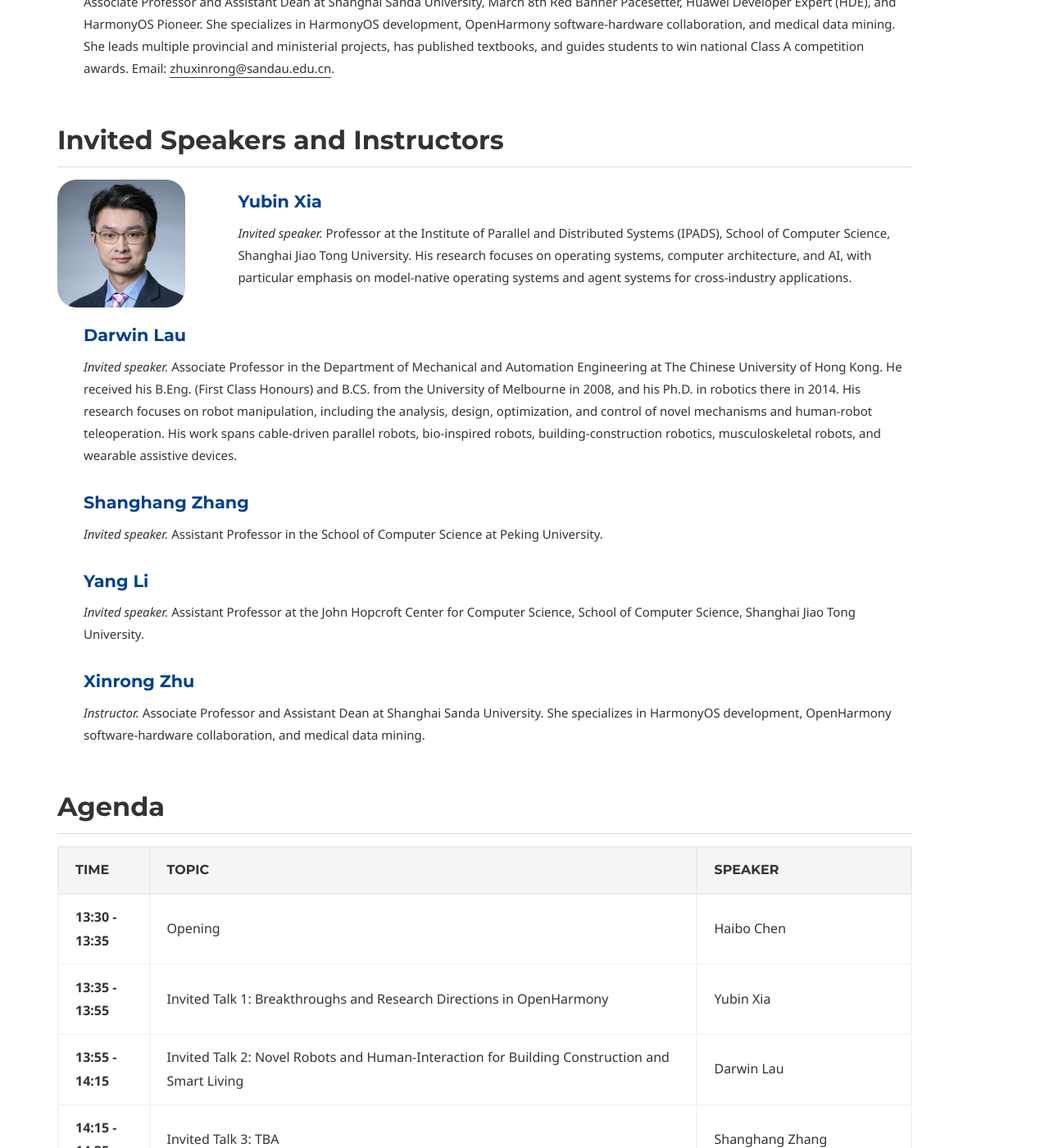
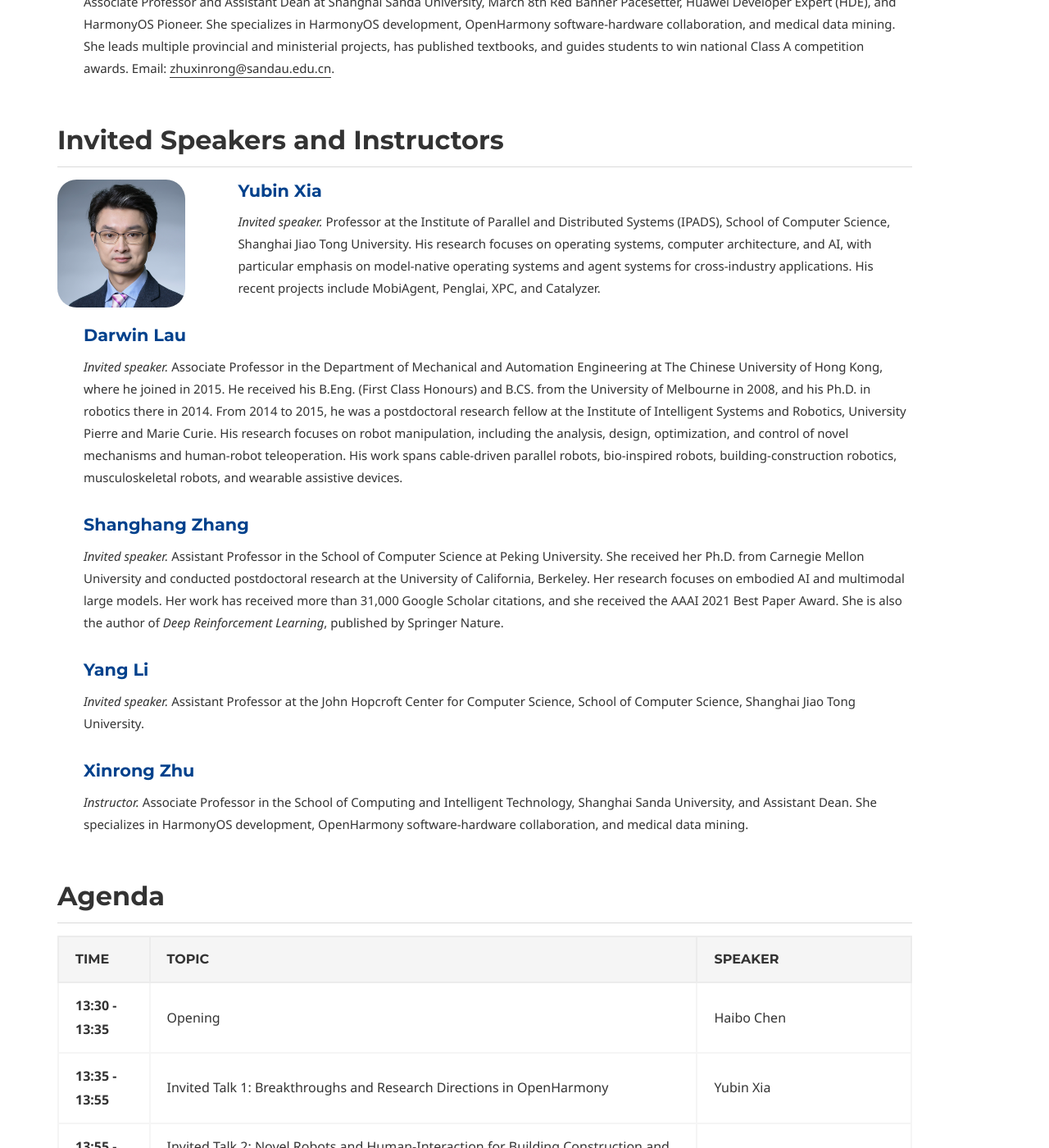
Before and after one commit to openharmony-research/openharmony-research.github.io, a Jekyll site: the page built from tutorial_atc2026.md, in a window 1280 px wide and 1400 px high, scrolled down 1754 px. Shown: the whole window at 82% size. Built offline with Jekyll 4.4.1, drawn with Linux system fonts in a browser that asks for light colours; some web fonts are replaced; some of the changed text lies outside the part shown.

Commit message:
Refresh ATC 2026 speaker information

```diff
--- a/tutorial_atc2026.md
+++ b/tutorial_atc2026.md
@@ -58,21 +58,21 @@ The tutorial is organized around three modules:
   </div>
   <div class="media-left__content">
     <strong>Yubin Xia</strong>
-    <p><em>Invited speaker.</em> Professor at the Institute of Parallel and Distributed Systems (IPADS), School of Computer Science, Shanghai Jiao Tong University. His research focuses on operating systems, computer architecture, and AI, with particular emphasis on model-native operating systems and agent systems for cross-industry applications.</p>
+    <p><em>Invited speaker.</em> Professor at the Institute of Parallel and Distributed Systems (IPADS), School of Computer Science, Shanghai Jiao Tong University. His research focuses on operating systems, computer architecture, and AI, with particular emphasis on model-native operating systems and agent systems for cross-industry applications. His recent projects include MobiAgent, Penglai, XPC, and Catalyzer.</p>
   </div>
 </div>
 
 <div class="media-left media-left--tutorial">
   <div class="media-left__content">
     <strong>Darwin Lau</strong>
-    <p><em>Invited speaker.</em> Associate Professor in the Department of Mechanical and Automation Engineering at The Chinese University of Hong Kong. He received his B.Eng. (First Class Honours) and B.CS. from the University of Melbourne in 2008, and his Ph.D. in robotics there in 2014. His research focuses on robot manipulation, including the analysis, design, optimization, and control of novel mechanisms and human-robot teleoperation. His work spans cable-driven parallel robots, bio-inspired robots, building-construction robotics, musculoskeletal robots, and wearable assistive devices.</p>
+    <p><em>Invited speaker.</em> Associate Professor in the Department of Mechanical and Automation Engineering at The Chinese University of Hong Kong, where he joined in 2015. He received his B.Eng. (First Class Honours) and B.CS. from the University of Melbourne in 2008, and his Ph.D. in robotics there in 2014. From 2014 to 2015, he was a postdoctoral research fellow at the Institute of Intelligent Systems and Robotics, University Pierre and Marie Curie. His research focuses on robot manipulation, including the analysis, design, optimization, and control of novel mechanisms and human-robot teleoperation. His work spans cable-driven parallel robots, bio-inspired robots, building-construction robotics, musculoskeletal robots, and wearable assistive devices.</p>
   </div>
 </div>
 
 <div class="media-left media-left--tutorial">
   <div class="media-left__content">
     <strong>Shanghang Zhang</strong>
-    <p><em>Invited speaker.</em> Assistant Professor in the School of Computer Science at Peking University.</p>
+    <p><em>Invited speaker.</em> Assistant Professor in the School of Computer Science at Peking University. She received her Ph.D. from Carnegie Mellon University and conducted postdoctoral research at the University of California, Berkeley. Her research focuses on embodied AI and multimodal large models. Her work has received more than 31,000 Google Scholar citations, and she received the AAAI 2021 Best Paper Award. She is also the author of <em>Deep Reinforcement Learning</em>, published by Springer Nature.</p>
   </div>
 </div>
 
@@ -86,7 +86,7 @@ The tutorial is organized around three modules:
 <div class="media-left media-left--tutorial">
   <div class="media-left__content">
     <strong>Xinrong Zhu</strong>
-    <p><em>Instructor.</em> Associate Professor and Assistant Dean at Shanghai Sanda University. She specializes in HarmonyOS development, OpenHarmony software-hardware collaboration, and medical data mining.</p>
+    <p><em>Instructor.</em> Associate Professor in the School of Computing and Intelligent Technology, Shanghai Sanda University, and Assistant Dean. She specializes in HarmonyOS development, OpenHarmony software-hardware collaboration, and medical data mining.</p>
   </div>
 </div>
 
@@ -97,7 +97,7 @@ The tutorial is organized around three modules:
 | **13:30 - 13:35** | Opening | Haibo Chen |
 | **13:35 - 13:55** | Invited Talk 1: Breakthroughs and Research Directions in OpenHarmony | Yubin Xia |
 | **13:55 - 14:15** | Invited Talk 2: Novel Robots and Human-Interaction for Building Construction and Smart Living | Darwin Lau |
-| **14:15 - 14:35** | Invited Talk 3: TBA | Shanghang Zhang |
+| **14:15 - 14:35** | Invited Talk 3: Multimodal Foundation Model in the Open World | Shanghang Zhang |
 | **14:35 - 14:55** | Invited Talk 4: TBA | Yang Li |
 | **14:55 - 15:05** | Coffee Break | -- |
 | **15:05 - 15:50** | Lecture 1 & Exercise 1: Sim-to-Real Frontiers for Embodied Intelligence -- Paradigms, Metrics, and Hands-On Deployment with MuJoCo and OH-EDU | Xinrong Zhu |
@@ -115,7 +115,7 @@ This talk presents the latest OpenHarmony academic breakthroughs, pinpointing cr
 
 The operations of our cities and quality of life are increasingly affected by an ageing workforce and labor shortages, particularly for dangerous or harsh work. This talk introduces cable-driven robots, human-robot interaction techniques, and real-world applications in building construction, utilities maintenance, and assistive devices. It covers reconfigurable mechanisms, underactuated suspended systems, flexible robots, and the advances in mechanism design, kinematics, dynamics, workspace analysis, control, and intelligence needed to operate them in complex environments.
 
-### Invited Talk 3: TBA
+### Invited Talk 3: Multimodal Foundation Model in the Open World
 
 Topic abstract to be announced.
 
```
